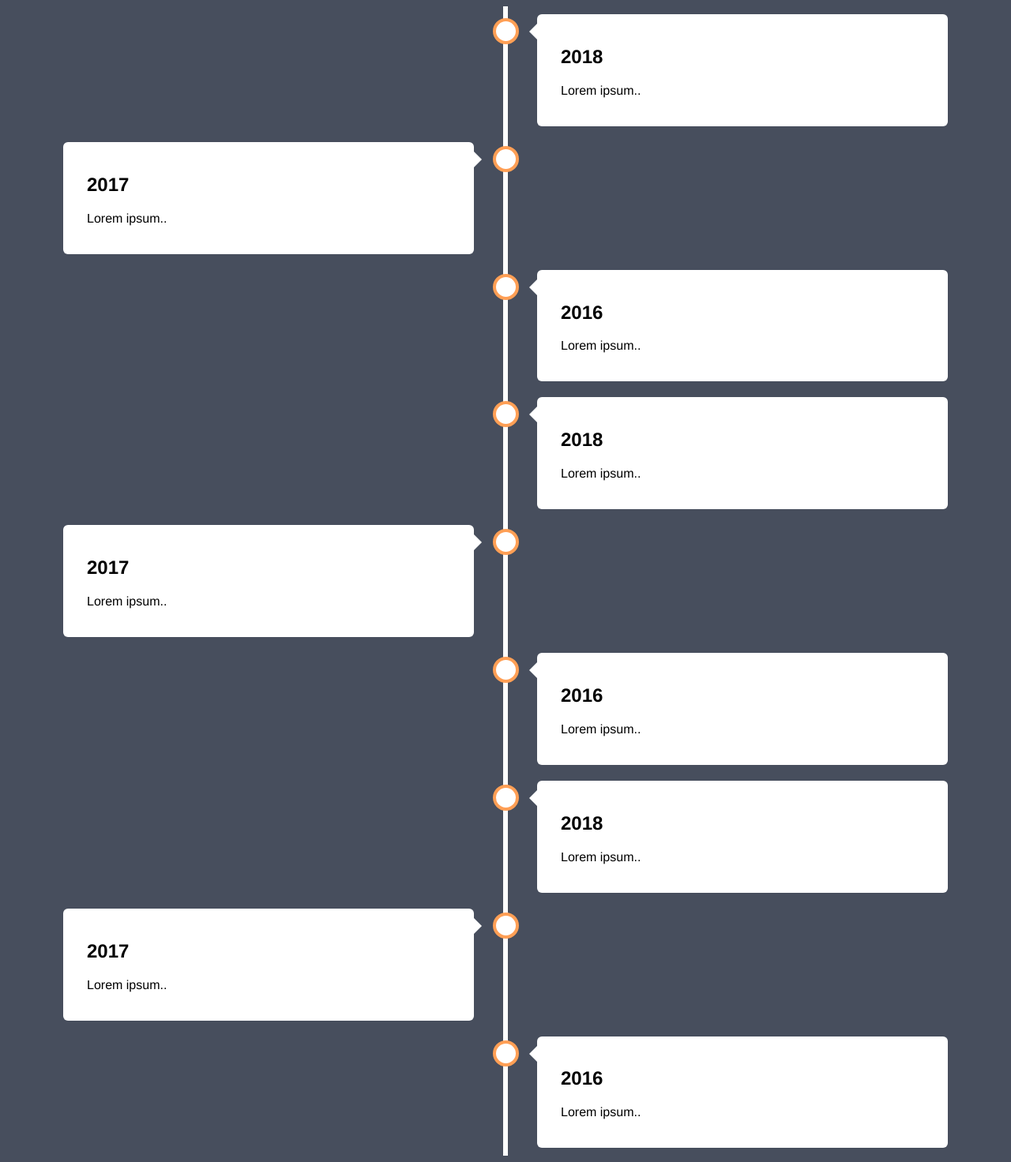
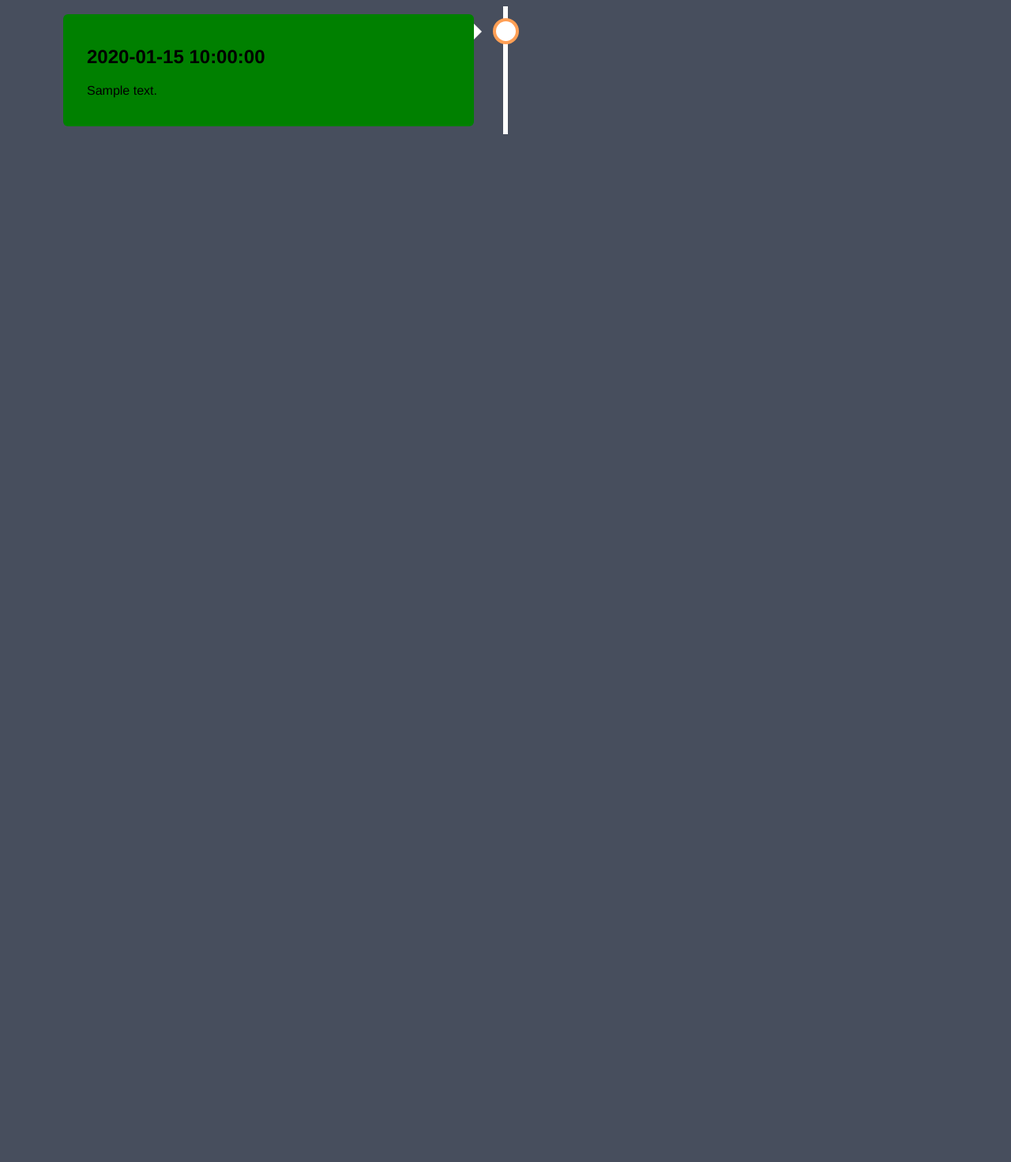
Before and after one commit to YangBingxi/ToDoList, a Flask app: template ToDoList/templates/timeline.html in a window 1280 px wide. Shown: the whole page at 79% size. After the commit the page ends 170 px from the top, so only its background shows below. Run offline with Flask 2, Linux system fonts and the light colour scheme; the template is opened without the code that fills it: values that come from a table or form of the project are taken from there, others are empty; tables that the repository leaves empty hold one stand-in row (values such as "Sample post").

Commit message:
add timeline

```diff
--- a/ToDoList/static/style.css
+++ b/ToDoList/static/style.css
@@ -56,6 +56,12 @@ ul li.checked::before {
   width: 7px;
 }
 
+
+a{
+  text-decoration: none;
+  color: aquamarine;
+}
+
 /* Style the close button */
 .close {
   position: absolute;
--- a/ToDoList/templates/index.html
+++ b/ToDoList/templates/index.html
@@ -10,7 +10,7 @@
 <body>
 <div id="myDIV" class="header">
     <h2>My To Do List</h2>
-    <h3>&emsp;&emsp;&emsp;&emsp;&emsp;&emsp;&emsp;&emsp;--&emsp;SwYoung</h3>
+    <h3>&emsp;&emsp;&emsp;&emsp;&emsp;&emsp;&emsp;&emsp;--&emsp;SwYoung <a style="" href="/timeline">  My TimeLine</a> </h3>
     <input type="text" id="myInput" placeholder="Title...">
     <span onclick="newElement()" class="addBtn">Add</span>
 </div>
--- a/ToDoList/templates/timeline.html
+++ b/ToDoList/templates/timeline.html
@@ -9,60 +9,33 @@
 </head>
 <body>
 <div class="timeline">
-    <div class="container right">
-        <div class="content">
-            <h2>2018</h2>
-            <p>Lorem ipsum..</p>
-        </div>
-    </div>
-    <div class="container left">
-        <div class="content">
-            <h2>2017</h2>
-            <p>Lorem ipsum..</p>
-        </div>
-    </div>
-    <div class="container right">
-        <div class="content">
-            <h2>2016</h2>
-            <p>Lorem ipsum..</p>
-        </div>
-    </div>
-    <div class="container right">
-        <div class="content">
-            <h2>2018</h2>
-            <p>Lorem ipsum..</p>
-        </div>
-    </div>
-    <div class="container left">
-        <div class="content">
-            <h2>2017</h2>
-            <p>Lorem ipsum..</p>
-        </div>
-    </div>
-    <div class="container right">
-        <div class="content">
-            <h2>2016</h2>
-            <p>Lorem ipsum..</p>
-        </div>
-    </div>
-    <div class="container right">
-        <div class="content">
-            <h2>2018</h2>
-            <p>Lorem ipsum..</p>
-        </div>
-    </div>
-    <div class="container left">
-        <div class="content">
-            <h2>2017</h2>
-            <p>Lorem ipsum..</p>
-        </div>
-    </div>
-    <div class="container right">
-        <div class="content">
-            <h2>2016</h2>
-            <p>Lorem ipsum..</p>
-        </div>
-    </div>
+    {% for list in lists %}
+        {% if list.status==2: %}
+            <div class="container left">
+                <div style="background-color: #FF9F55"class="content">
+                    <h2>{{list.create_date}}</h2>
+                    <p>{{list.content}}</p>
+                </div>
+            </div>
+        {% endif %}
+        {% if list.status==1: %}
+            <div class="container left">
+                <div style="background-color: green" class="content">
+                    <h2>{{list.create_date}}</h2>
+                    <p>{{list.content}}</p>
+                </div>
+            </div>
+        {% endif %}
+        {% if list.status==0: %}
+            <div class="container right">
+                <div class="content">
+                    <h2>{{list.create_date}}</h2>
+                    <p>{{list.content}}</p>
+                </div>
+            </div>
+        {% endif %}
+    {% endfor %}
+
 </div>
 </body>
 </html>
--- a/ToDoList/views.py
+++ b/ToDoList/views.py
@@ -15,6 +15,10 @@ def index():
     lists = List.query.order_by(db.desc(List.id)).all()
     return render_template('index.html', lists=lists)
 
+@app.route("/timeline")
+def timeline():
+    lists = List.query.order_by(db.desc(List.id)).all()
+    return render_template('timeline.html', lists=lists)
 
 @app.route('/addlist/', methods={'post', 'get'})
 def add_list():
```
